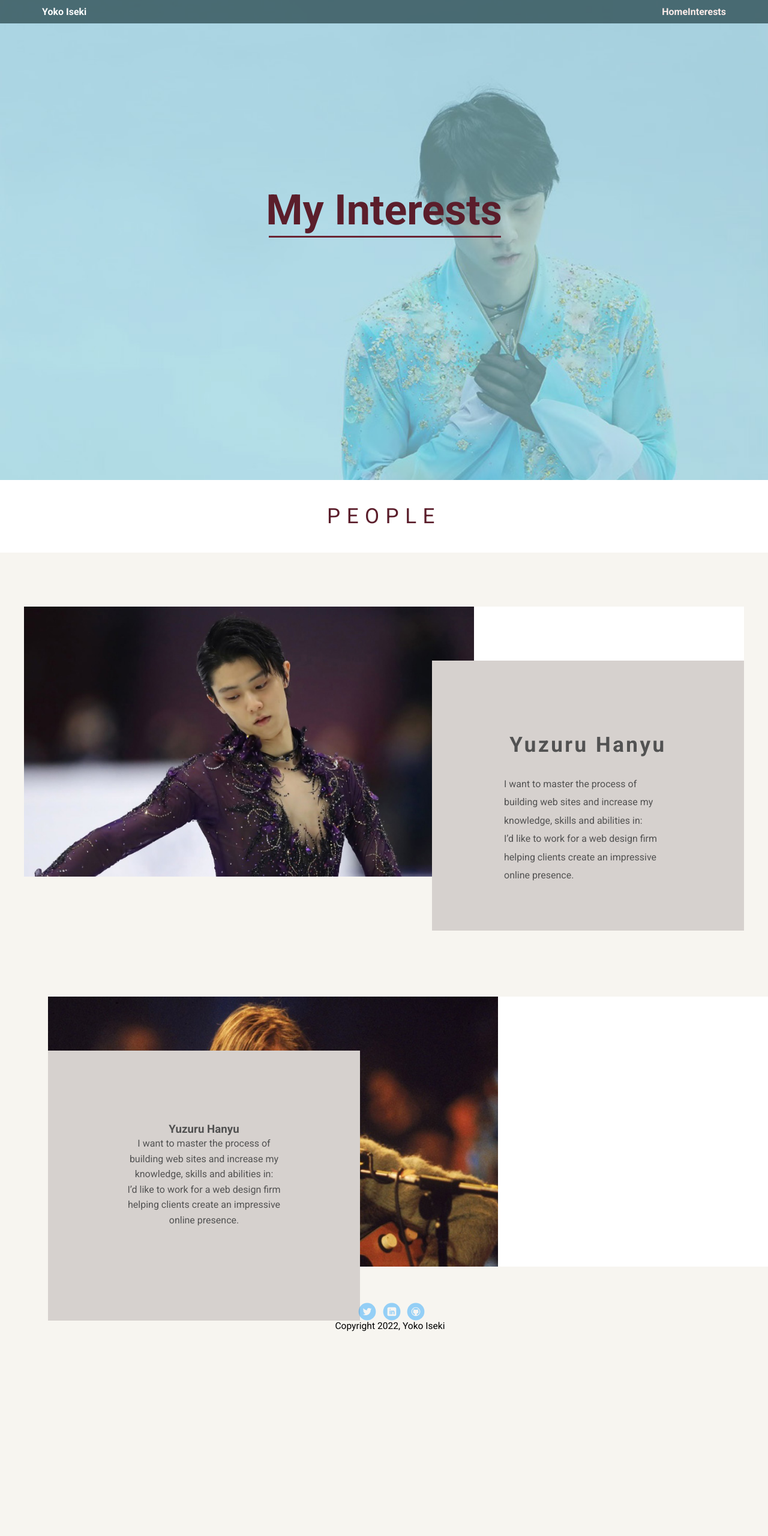
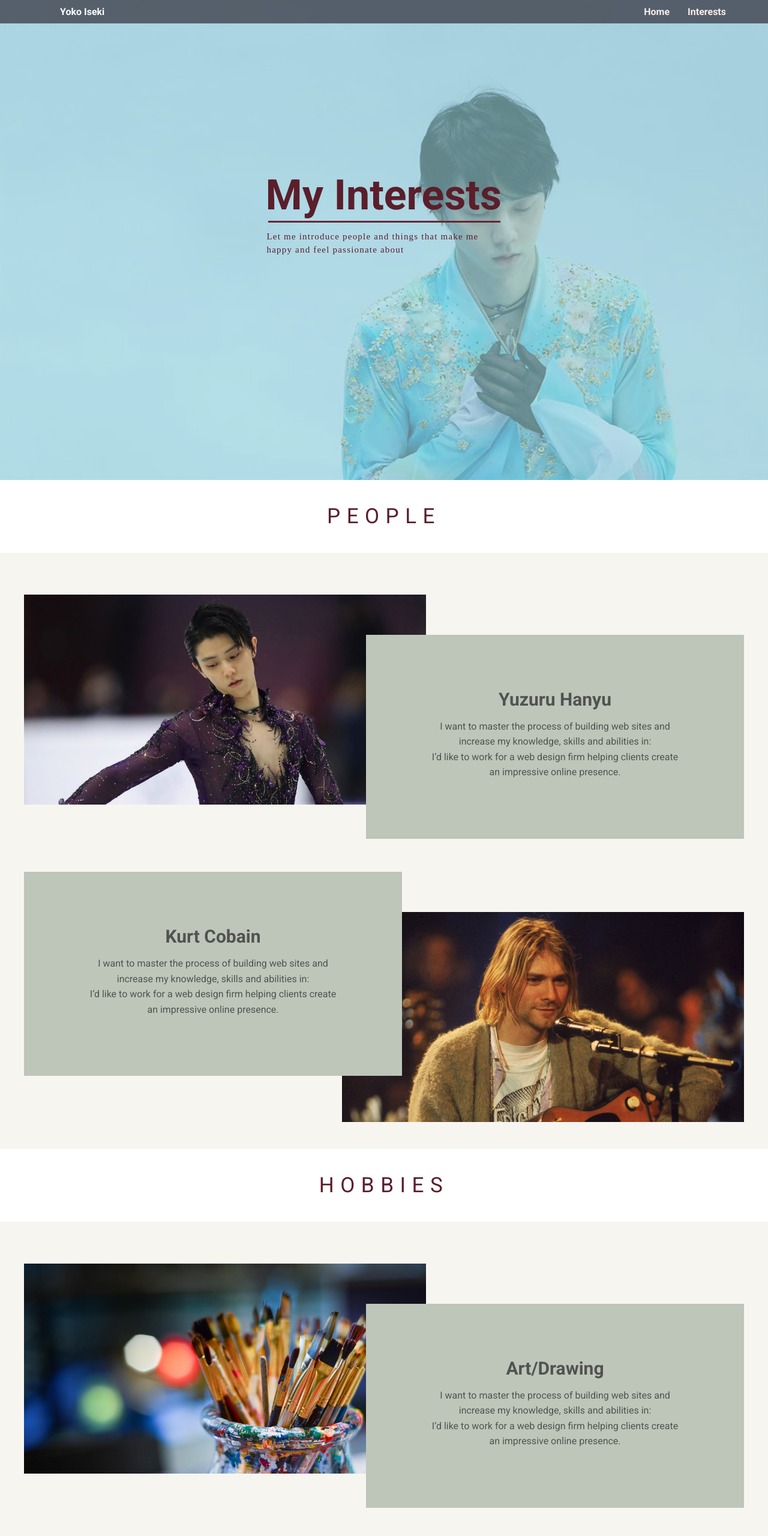
Before and after one commit to Yoko1207/Techdegree-project-1, a plain HTML site: page interests.html in a window 1280 px wide. Shown: the top 2560 px of the page at 60% size. Before the commit the page ends 2299 px from the top, so only its background shows below. Drawn offline with Linux system fonts and the light colour scheme; some packages are replaced by stand-ins of ours; a web font is replaced by a local one.

Commit message:
before customize page 1

```diff
--- a/interests.html
+++ b/interests.html
@@ -21,47 +21,76 @@
     </div>
 
     <header class="header-interests">
-
+      <div class="contents-header">
         <h1 class="tag-interests">My Interests</h1>
-
+        <p class="text-tag-interests">Let me introduce people and things that make me
+          happy and feel passionate about</p>
+        </div>
     </header>
 
     <main>
       <section id="people">
         <h2 class="title-interests">PEOPLE</h2>
 
-        <div class="flex-interests wrapper">
-          <div class="img-interests">
+        <div class="contents-interests top wrapper">
+          <div class="img-interests img-top">
             <img src="images/interests_yuzuruhanyu.jpg" alt="Yuzuru Hanyu skating in purple costume">
           </div>
-          <div class="card-interests">
+          <div class="card-interests card-top">
             <h3>Yuzuru Hanyu</h3>
             <p>I want to master the process of building web sites and increase my knowledge, skills and abilities in:</p>
             <p>I’d like to work for a web design firm helping clients create an impressive online presence.</p>
           </div><!-- card-interests -->
-        </div><!-- flex-interests -->
+        </div><!-- contents-interests -->
 
-        <div class="flex-interests-right flex-reverse wrapper">
-          <div class="img-interests-right">
+        <div class="contents-interests btm wrapper">
+          <div class="img-interests img-btm">
             <img src="images/interests_kurtcobain.jpg" alt="Yuzuru Hanyu skating in purple costume">
           </div>
-          <div class="card-interests-right">
-            <h3>Yuzuru Hanyu</h3>
+          <div class="card-interests card-btm">
+            <h3>Kurt Cobain</h3>
             <p>I want to master the process of building web sites and increase my knowledge, skills and abilities in:</p>
             <p>I’d like to work for a web design firm helping clients create an impressive online presence.</p>
           </div><!-- card-interests -->
-        </div><!-- flex-interests -->
+        </div><!-- contents-interests -->
       </div>
     </section>
 
+    <section id="hobbies">
+      <h2 class="title-interests">HOBBIES</h2>
+
+      <div class="contents-interests top wrapper">
+        <div class="img-interests img-top">
+          <img src="images/interests_brushes.jpg" alt="Yuzuru Hanyu skating in purple costume">
+        </div>
+        <div class="card-interests card-top">
+          <h3>Art/Drawing</h3>
+          <p>I want to master the process of building web sites and increase my knowledge, skills and abilities in:</p>
+          <p>I’d like to work for a web design firm helping clients create an impressive online presence.</p>
+        </div><!-- card-interests -->
+      </div><!-- contents-interests -->
+
+      <div class="contents-interests btm wrapper">
+        <div class="img-interests img-btm">
+          <img src="images/interests_guitar.jpg" alt="Yuzuru Hanyu skating in purple costume">
+        </div>
+        <div class="card-interests card-btm">
+          <h3>Music</h3>
+          <p>I want to master the process of building web sites and increase my knowledge, skills and abilities in:</p>
+          <p>I’d like to work for a web design firm helping clients create an impressive online presence.</p>
+        </div><!-- card-interests-btm -->
+      </div><!-- contents-interests-btm -->
+    </div>
+  </section>
+
     </main>
-    <footer>
+    <footer id="footer-interests">
       <ul>
-        <li><a href="#" class="social twitter">Twitter</a></li>
-        <li><a href="#" class="social linkedin">LinkedIn</a></li>
-        <li><a href="#" class="social github">Github</a></li>
+        <li><a href="#" class="social-interests twitter">Twitter</a></li>
+        <li><a href="#" class="social-interests linkedin">LinkedIn</a></li>
+        <li><a href="#" class="social-interests github">Github</a></li>
       </ul>
-      <p class="copyright">Copyright 2022, Yoko Iseki</p>
+      <p class="copyright-interests">Copyright 2022, Yoko Iseki</p>
     </footer>
   </body>
   </html>
--- a/styles.css
+++ b/styles.css
@@ -9,7 +9,6 @@ body {
   text-align: center;
   font-family: 'Roboto', sans-serif;
   background: #f7f5f0;
-
 }
 /* Link Styles */
 
@@ -56,7 +55,7 @@ a:hover {
   color: white
 }
 
-header {
+.header-index {
   text-align: center;
   background: url('images/background.jpg') no-repeat top center ;
   background-size: cover;
@@ -68,16 +67,18 @@ header {
 }
 
 header .profile-image {
-  margin-top: 50px;
+  margin-top: 80px;
   width: 150px;
   height: 150px;
   border-radius: 50%;
   border: 3px solid #454545;
   transition: all .5s;
 }
+
 header .profile-image:hover {
   transform: scale(1.2) rotate(5deg);
 }
+
 .tag {
   background-color: #6a2433;
   color: #FCECEA;
@@ -85,6 +86,17 @@ header .profile-image:hover {
   border-radius: 5px;
   display: table;
   margin: 10px auto;
+}
+
+.tag::after {
+  content:"";
+  display: block;
+  width: 387px;
+  height: 3px;
+  position: absolute;
+  bottom: 6%;
+  left: 4px;
+  background-color: #6a2433;
 }
 .location {
   background-color: #842c3f;
@@ -195,7 +207,7 @@ a.social:hover {
     line-height: 1.6em;
   }
 
-  footer {
+  footer #footer-home {
     font-size: 1.3em;
     max-width: 1200px;
     margin: 40px auto;
@@ -204,14 +216,13 @@ a.social:hover {
   /*-------------------------------
   interests.com
   -------------------------------*/
-
   .wrapper {
     max-width: 1200px;
     margin: 0 auto;
   }
   .nav-interests {
     width: 100%;
-    background: rgba(49, 81, 87, .8);
+    background: rgba(64, 67, 78, .8);
     min-height: 30px;
     padding: 10px;
     position: fixed;
@@ -229,6 +240,10 @@ a.social:hover {
     padding: 0 30px;
   }
 
+  .nav-list-interests li {
+    margin-left: 30px;
+  }
+
   .name-interests {
     color: white;
     margin-right: auto;
@@ -239,15 +254,17 @@ a.social:hover {
     text-align: center;
     background: url('images/header-interests.jpg') no-repeat center center ;
     background-size: cover;
-
     position: relative;
     z-index: 0;
     height: 100vh;
-
     display: flex;
     justify-content: center;
     align-items: center;
+  }
 
+ .contents-header {
+    width: 395px;
+    text-align: left;
  }
 
  .tag-interests {
@@ -255,6 +272,16 @@ a.social:hover {
   font-size: 70px;
   position: relative;
   margin-top: -100px;
+  width: 420px;
+}
+
+ .text-tag-interests {
+  letter-spacing: .08em;
+  line-height: 1.5;
+  font-size: 15px;
+  color: #5b1e2b;
+  padding: 5px 0 0 2px;
+  font-family: 'Times New Roman', Times, serif;
  }
 
   .tag-interests::after {
@@ -264,11 +291,95 @@ width: 387px;
     height: 3px;
     position: absolute;
     bottom: 6%;
-left: 5px;
+    left: 4px;
     background-color: #6a2433;
   }
 
-.flex-interests {
+/* People */
+/* common */
+.img-interests {
+  width: 630px;
+  height: 350px;
+}
+
+.title-interests {
+  font-size: 35px;
+  letter-spacing: .3em;
+  text-align: center;
+  padding: 40px 0;
+  background-color: #fff;
+  color: #5b1e2b;
+  font-weight: normal;
+  margin-bottom: 70px;
+}
+
+/* TOP/Yuzuru Hanyu */
+.contents-interests {
+  position: relative;
+  height: 49vh;
+  margin-bottom: 70px;
+
+}
+
+.img-interests {
+  width: 670px;
+}
+
+.img-interests img {
+  width: 100%;
+  height: 350px;
+  object-fit: cover;
+}
+
+.img-top {
+  margin-right: auto;
+}
+
+.card-interests {
+  width: 630px;
+  height: 340px;
+  padding: 90px 100px;
+  color: #525252;
+  background-color: #bdc6b8;
+  position: absolute;
+}
+
+.card-top {
+  top: 17%;
+  right: 0;
+ }
+
+.card-interests h3 {
+  font-size: 30px;
+  margin-bottom: 15px;
+}
+
+/* BTM/Kurt Cobain */
+
+.img-btm {
+  position: absolute;
+  top: 17%;
+  right: 0;
+
+}
+
+.card-btm {
+
+}
+
+#hobbies .title-interests {
+
+}
+
+#footer-interests {
+  border-top: 1px solid#6a2433;
+}
+
+.copyright-interests {
+
+}
+/*
+.contents-interests {
 
   width: 100%;
 
@@ -290,17 +401,6 @@ background-color: #6a2433;
 
   }
 
-.title-interests {
-  font-size: 35px;
-  letter-spacing: .3em;
-  text-align: center;
-  padding: 40px 0;
-  background-color: #fff;
-  color: #5b1e2b;
-  font-weight: normal;
-  margin-bottom: 90px;
-
-}
 
 .img-interests {
   width: 750px;
@@ -380,7 +480,7 @@ line-height: 1.9;
 }
 }
 -interests
-
+*/
 }
 
 background-color:rgb(132, 64, 63, .8);
```
Also changed, not shown: index.html (+2 -2 lines), images/header-interests22.jpg (deleted), images/interests_brushes.jpg (added), images/interests_guitar.jpg (added), images/interests_yuzuruhanyu2.jpg (deleted), images/interests_yuzuruhanyu33.jpg (deleted), images/interests_yuzuruhanyu44.jpg (deleted), 2 other files. Lines whose indentation alone changed are shown as unchanged.
